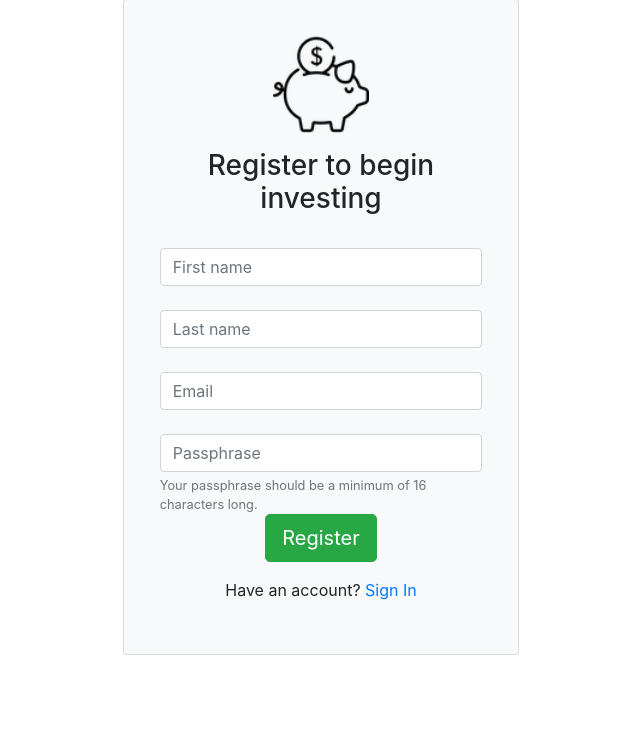
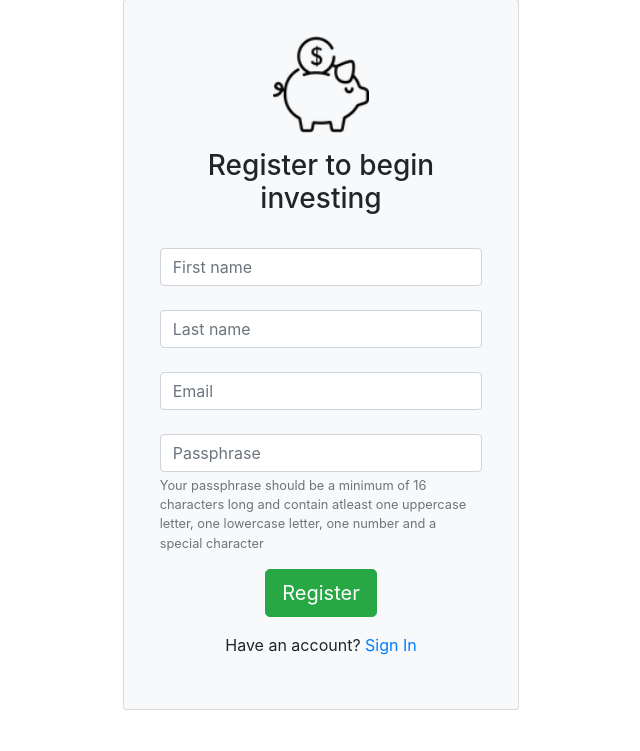
Before and after one commit to JoshuaAcosta/TTP-FS, a Flask app: page /register in a window 1280 px wide. Shown: the part 49-800 px from the top of the page, without its empty margins (319-959 px from the left). Run offline with Flask 2, Linux system fonts and the light colour scheme; some libraries are stand-ins or nearby versions.

Commit message:
Install linters to python code
-Install flake8 linter for python code
-Install pylint linter for python code
-format html pages via vs code

```diff
--- a/app/__init__.py
+++ b/app/__init__.py
@@ -3,6 +3,7 @@ from flask_sqlalchemy import SQLAlchemy
 from flask_login import LoginManager
 
 db = SQLAlchemy()
+
 
 def create_app():
 
--- a/app/auth/forms.py
+++ b/app/auth/forms.py
@@ -1,19 +1,42 @@
+"""Authorization forms used to create and login users """
 from flask_wtf import FlaskForm
 from wtforms import StringField, PasswordField
-from wtforms.validators import InputRequired, Length, Email
+from wtforms.validators import InputRequired, Length, Email, Regexp
+
 
 class RegisterForm(FlaskForm):
-    first_name = StringField('First name: ', validators = [InputRequired('Please provide your first name.')])
-    last_name = StringField('Last name: ', validators = [InputRequired('Please provide your last name.')])
-    email= StringField('Email: ',
-                    validators = [InputRequired("An email address is required"),
-                    Email(message="Please submit a valid email.")])
-    passphrase = PasswordField('Passphrase: ', validators = [InputRequired("A Passphrase is required."),
-                    Length(min=16, message="Your passphrase must have a minimum of 16 characters.")])
+    """Registration form with email and strong password validators """
+    first_name = StringField(
+        'First name: ', validators=[
+            InputRequired('Please provide your first name.')])
+
+    last_name = StringField(
+        'Last name: ', validators=[
+            InputRequired('Please provide your last name.')])
+
+    email = StringField(
+        'Email: ', validators=[InputRequired("An email address is required"),
+                               Email(message="Please submit a valid email.")])
+    passphrase = PasswordField(
+                'Passphrase: ', validators=[
+                    InputRequired("A Passphrase is required."),
+                    Length(min=16, message="Your passphrase must\
+                                            have a minimum of 16 characters."),
+                    Regexp(regex="(?=.*?[a-z])(?=.*?[A-Z])(?=.*?[0-9])\
+                                    (?=.*?[!\"#$%&'()*+,-./:;<=>?@[]^_`{|}~])",
+                           message="Your passphrase must contain atleast one uppercase\
+                                           letter, one lowercase letter, one\
+                                           number and a special character.")])
+
 
 class LoginForm(FlaskForm):
-    email= StringField('Email: ',
-                    validators = [InputRequired("An email address is required"),
-                    Email(message="Please submit a valid email.")])
-    passphrase = PasswordField('Passphrase: ', validators = [InputRequired("A Passphrase is required."),
-                    Length(min=16, message="Your passphrase must have a minimum of 16 characters.")])
+    """Log in form requiring email and passwords fields"""
+    email = StringField(
+        'Email: ', validators=[
+            InputRequired("An email address is required"),
+            Email(message="Please submit a valid email.")])
+    passphrase = PasswordField(
+                'Passphrase: ', validators=[
+                    InputRequired("A Passphrase is required."),
+                    Length(min=16, message="Your passphrase must\
+                                        have a minimum of 16 characters.")])
--- a/app/auth/routes.py
+++ b/app/auth/routes.py
@@ -1,14 +1,20 @@
+""" Authorization routes """
+from flask import render_template, url_for, redirect, request, flash
+from flask_login import login_user, logout_user, login_required
+from werkzeug.security import generate_password_hash, check_password_hash
 from app import db
-from flask import render_template, url_for, redirect, request, flash
-from flask import current_app as app
 from app.models import User
-from flask_login import login_user, logout_user, login_required
 from .forms import RegisterForm, LoginForm
-from werkzeug.security import generate_password_hash, check_password_hash
 from . import auth_bp
+
 
 @auth_bp.route('/register', methods=['GET', 'POST'])
 def register():
+    """
+    Renders registration page. If form
+    validates on submission and user email
+    doesn't exist in the database, new user is created.
+    """
     form = RegisterForm(request.form)
     if request.method == 'POST':
         if form.validate_on_submit():
@@ -24,21 +30,29 @@ def register():
                     first_name=first_name,
                     last_name=last_name,
                     email=email,
-                    passphrase=generate_password_hash(passphrase, method='sha256'),
+                    passphrase=generate_password_hash(passphrase,
+                                                      method='sha256'),
                     balance=5000.00
                     )
                 db.session.add(new_user)
                 db.session.commit()
                 login_user(new_user)
                 return redirect(url_for('main.portfolio'))
+
             else:
                 flash('An account for this email address already exists.')
                 return redirect(url_for('auth.register'))
 
     return render_template('register.html', form=form)
 
-@auth_bp.route('/login', methods=['GET','POST'])
+
+@auth_bp.route('/login', methods=['GET', 'POST'])
 def login():
+    """
+    Renders login page. If form
+    validates on submission and user
+    exists in the database, user is logged in.
+    """
     form = LoginForm(request.form)
     if request.method == 'POST':
         if form.validate_on_submit():
@@ -56,8 +70,13 @@ def login():
 
     return render_template('login.html', form=form)
 
+
 @auth_bp.route('/logout')
 @login_required
 def logout():
+    """
+    Logs current user out and redirects
+    to login page.
+    """
     logout_user()
     return redirect(url_for('auth.login'))
--- a/app/main/__init__.py
+++ b/app/main/__init__.py
@@ -1,5 +1,4 @@
 from flask import Blueprint
 
 main_bp = Blueprint("main", __name__, template_folder='templates')
-
 from app.main import routes
--- a/app/main/routes.py
+++ b/app/main/routes.py
@@ -1,17 +1,19 @@
-from . import main_bp
+"""Routes to portfolio and transactions pages """
 from flask import render_template
 from flask_login import login_required
-
+from . import main_bp
 
 @main_bp.route('/', methods=['GET'])
 def mainpage():
     return render_template('mainpage.html')
+
 
 @main_bp.route('/portfolio', methods=['GET'])
 @login_required
 def portfolio():
     return "Hi, Please see your portfolio below."
 
+
 @main_bp.route('/transaction', methods=['GET'])
 @login_required
 def transaction():
--- a/app/models.py
+++ b/app/models.py
@@ -1,13 +1,14 @@
 from app import db
 from flask_login import UserMixin
+
 
 class User(UserMixin, db.Model):
 
     __tablename__ = "users"
 
     id = db.Column(db.Integer, primary_key=True)
-    first_name= db.Column(db.String(120), nullable=False)
-    last_name= db.Column(db.String(120), nullable=False)
+    first_name = db.Column(db.String(120), nullable=False)
+    last_name = db.Column(db.String(120), nullable=False)
     email = db.Column(db.String(120), unique=True, nullable=False)
     passphrase = db.Column(db.String(), nullable=False)
     balance = db.Column(db.Float(), nullable=False)
--- a/app/templates/login.html
+++ b/app/templates/login.html
@@ -24,7 +24,8 @@
         {%endfor%}
 
         <div class="md-form">
-            <input id="passphrase" name="passphrase" class="form-control" required type="text" placeholder="Passphrase" placeholder="Email" value=""><br>
+          <input id="passphrase" name="passphrase" class="form-control" required type="text" placeholder="Passphrase"
+            placeholder="Email" value=""><br>
         </div>
 
         {% for error in form.passphrase.errors %}
--- a/app/templates/register.html
+++ b/app/templates/register.html
@@ -9,15 +9,17 @@
         {{form.csrf_token}}
         <div class="text-center">
           <img class="pb-3" src="static/img/piggybank_logo.png" style="width: 30%" alt="">
-              <h3 > Register to begin investing</h3><br>
+          <h3> Register to begin investing</h3><br>
         </div>
 
         <div class="md-form">
-           <input id="first_name" name="first_name" class="form-control" required type="text" value="" placeholder="First name"><br>
+          <input id="first_name" name="first_name" class="form-control" required type="text" value=""
+            placeholder="First name"><br>
         </div>
 
         <div class="md-form">
-            <input id="last_name" name="last_name" class="form-control" required type="text" value="" placeholder="Last name"><br>
+          <input id="last_name" name="last_name" class="form-control" required type="text" value=""
+            placeholder="Last name"><br>
         </div>
 
         <div class="md-form">
@@ -31,8 +33,11 @@
         {%endfor%}
 
         <div class="md-form">
-            <input id="passphrase" name="passphrase" class="form-control" required type="password" value="" placeholder="Passphrase">
-            <small class="form-text text-left text-muted">Your passphrase should be a minimum of 16 characters long.</small>
+          <input id="passphrase" name="passphrase" class="form-control" required type="password" value=""
+            placeholder="Passphrase">
+          <small class="form-text text-left text-muted">Your passphrase should be a minimum of 16 characters
+            long and contain atleast one uppercase letter, one lowercase letter, one number and a special
+            character</small>
         </div>
 
         {% for error in form.passphrase.errors %}
@@ -51,7 +56,7 @@
         {% endif %}
         {% endwith %}
 
-          <input class="btn btn-success btn-lg" type="submit" value="Register">
+        <input class="btn btn-success btn-lg mt-3" type="submit" value="Register">
 
         <div class="md-form mt-3">
           <p> Have an account? <a href="{{url_for('auth.login')}}">Sign In</a></p>
--- a/config.py
+++ b/config.py
@@ -1,4 +1,5 @@
 import os
+
 
 class Config(object):
     DEBUG = False
@@ -7,11 +8,14 @@ class Config(object):
     SQLALCHEMY_DATABASE_URI = os.environ['DATABASE_URL']
     SQLALCHEMY_TRACK_MODIFICATIONS = False
 
+
 class ProductionConfig(Config):
     pass
+
 
 class DevelopmentConfig(Config):
     DEBUG = True
 
+
 class TestingConfig(Config):
     TESTING = True
```
Also changed, not shown: app/templates/base.html (+13 -4 lines), app/templates/mainpage.html (+7 -5 lines), 3 other files. Lines whose indentation alone changed are shown as unchanged.
